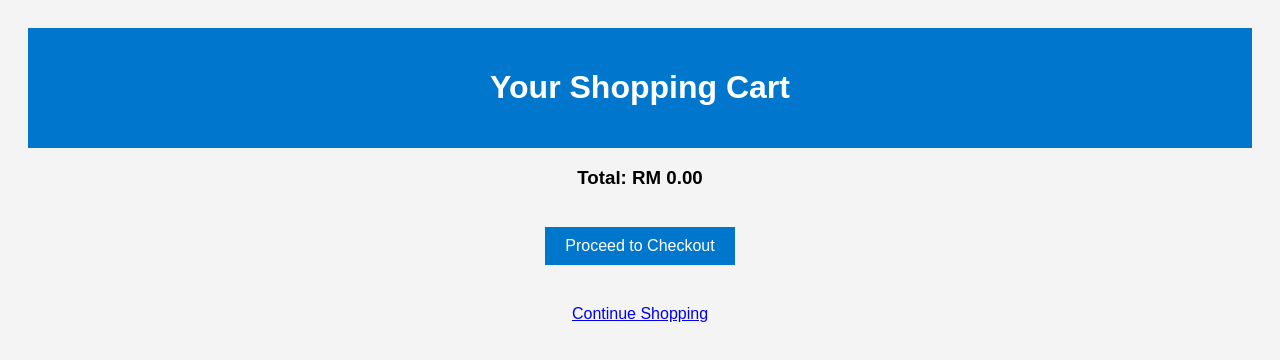
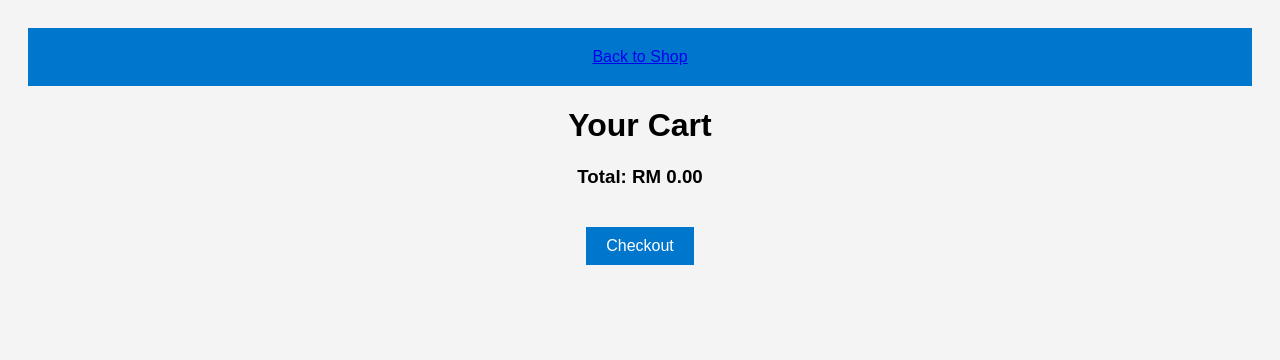
Before and after one commit to MuhdHusain/ecommerce.github.io, a plain HTML site: page cart.html in a window 1280 px wide. Drawn offline with Linux system fonts and the light colour scheme.

Commit message:
Update cart.html

```diff
--- a/cart.html
+++ b/cart.html
@@ -2,23 +2,20 @@
 <html lang="en">
 <head>
   <meta charset="UTF-8" />
-  <title>Your Cart</title>
+  <title>Cart</title>
   <link rel="stylesheet" href="style.css" />
 </head>
 <body>
   <header>
-    <h1>Your Shopping Cart</h1>
+    <a href="index.html">Back to Shop</a>
   </header>
 
   <main>
+    <h1>Your Cart</h1>
     <div id="cart-items"></div>
     <h3 id="cart-total"></h3>
-    <a href="checkout.html" class="checkout-btn">Proceed to Checkout</a>
+    <a href="checkout.html" class="checkout-btn">Checkout</a>
   </main>
-
-  <footer>
-    <a href="index.html">Continue Shopping</a>
-  </footer>
 
   <script src="script.js"></script>
   <script>renderCart();</script>
```
